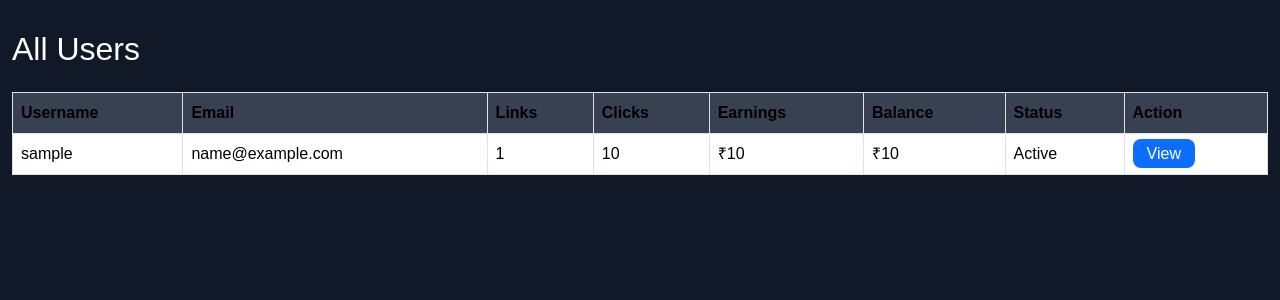
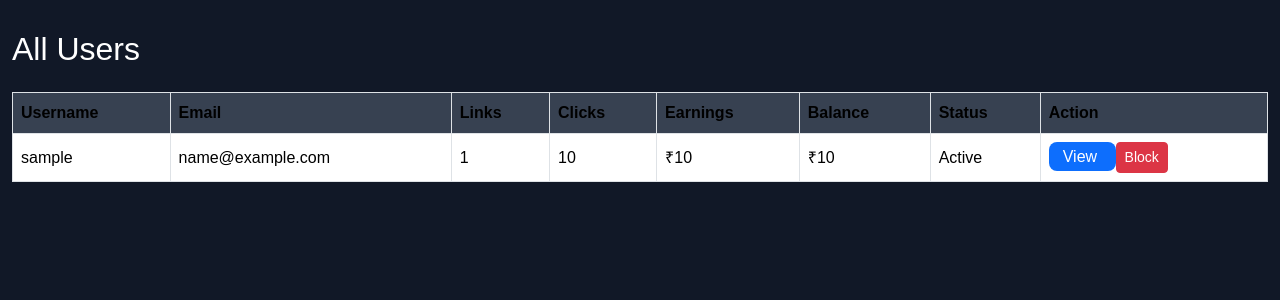
Before and after one commit to Khanarm/Adshort, a Flask app: page /admin/users in a window 1280 px wide. Shown: the top 300 px of the page. Run offline with Flask 3, Linux system fonts and the light colour scheme; the visitor is signed in with stand-in values (Sample User, id 1); a database or web service that is not in the repository returns one stand-in record (values such as "Sample title").

Commit message:
Update users.html

```diff
--- a/templates/admin/users.html
+++ b/templates/admin/users.html
@@ -98,6 +98,22 @@ class="btn-view">
 View
 </a>
 
+{% if user.status == "Active" %}
+
+<a href="/admin/user/block/{{ user._id }}"
+class="btn btn-danger btn-sm">
+Block
+</a>
+
+{% else %}
+
+<a href="/admin/user/unblock/{{ user._id }}"
+class="btn btn-success btn-sm">
+Unblock
+</a>
+
+{% endif %}
+
 </td>
 
 </tr>
```
